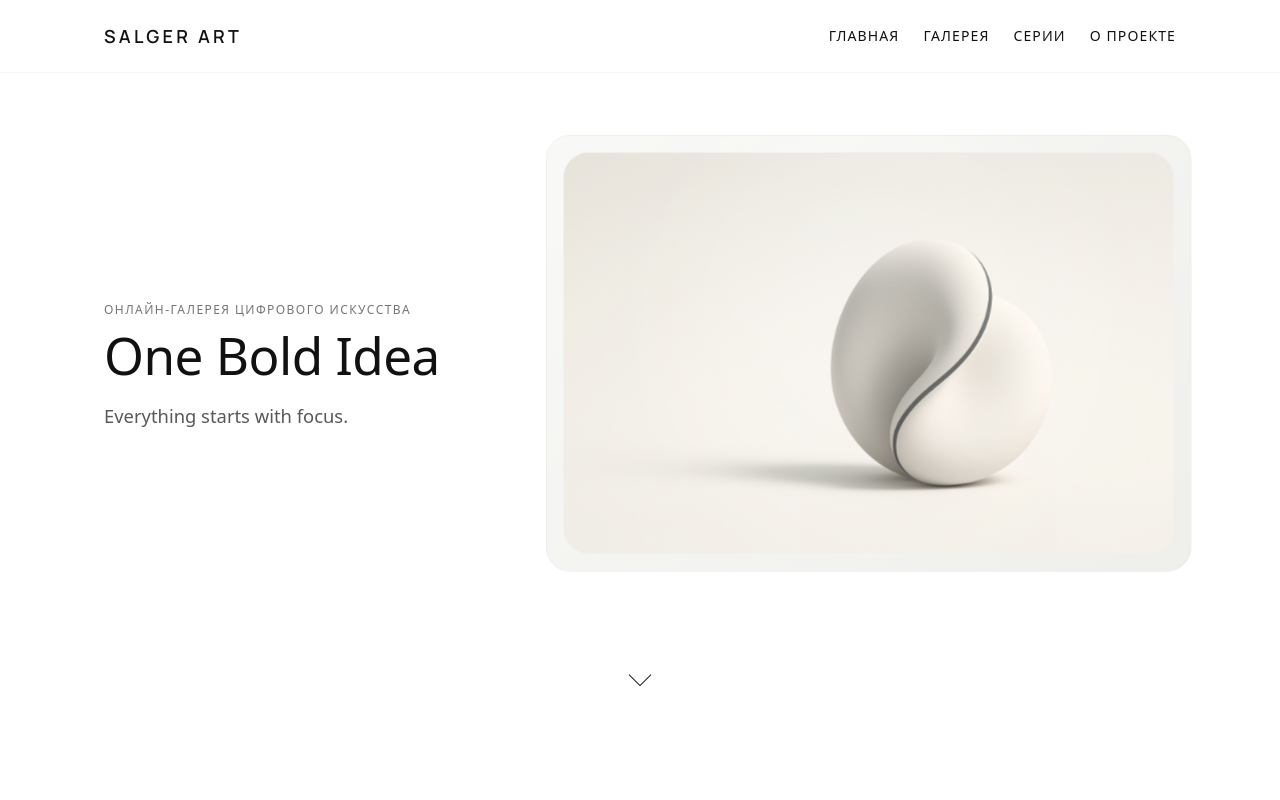
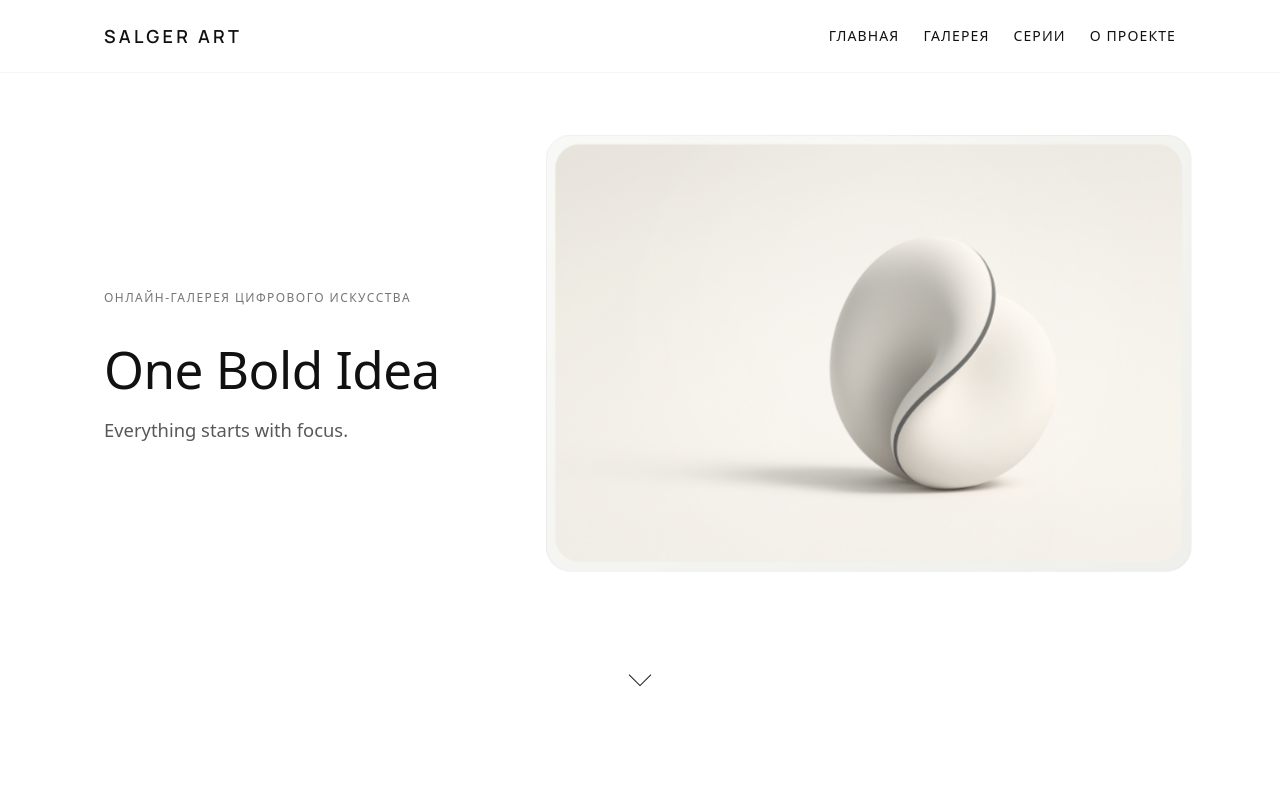
Before and after one commit to ALDYNEC-07/SALGER-ART, a Next.js app: page / in a window 1280 px wide. Shown: the top 800 px of the page. Built offline with nearby package versions, Linux system fonts and the light colour scheme.

Commit message:
Поарвил еще отступы

```diff
--- a/src/app/globals.css
+++ b/src/app/globals.css
@@ -113,6 +113,8 @@ h3 {
 }
 
 .page {
+  /* Чуть опускаем якорные секции, чтобы шапка не прижимала контент */
+  scroll-margin-top: calc(var(--header-height) + var(--space-m));
   padding-block: clamp(3rem, 8vh, 4.5rem);
 }
 
@@ -342,7 +344,7 @@ body:has(#nav-toggle:checked) {
 .hero__media::after {
   content: "";
   position: absolute;
-  inset: var(--space-m);
+  inset: var(--space-xs);
   border-radius: inherit;
   background: radial-gradient(circle at 52% 46%, rgba(255, 255, 255, 0.28), rgba(255, 255, 255, 0) 70%);
   mix-blend-mode: screen;
@@ -351,7 +353,7 @@ body:has(#nav-toggle:checked) {
 
 .hero__media-note {
   position: absolute;
-  inset: var(--space-m);
+  inset: var(--space-xs);
   display: flex;
   align-items: center;
   justify-content: center;
@@ -385,7 +387,7 @@ body:has(#nav-toggle:checked) {
 }
 
 .hero__title {
-  margin: 0;
+  margin: clamp(1rem, 2.6vw, 1.6rem) 0 0;
   font-size: clamp(2.25rem, 4vw, 3.4rem);
   line-height: 1.05;
   letter-spacing: -0.01em;
```
